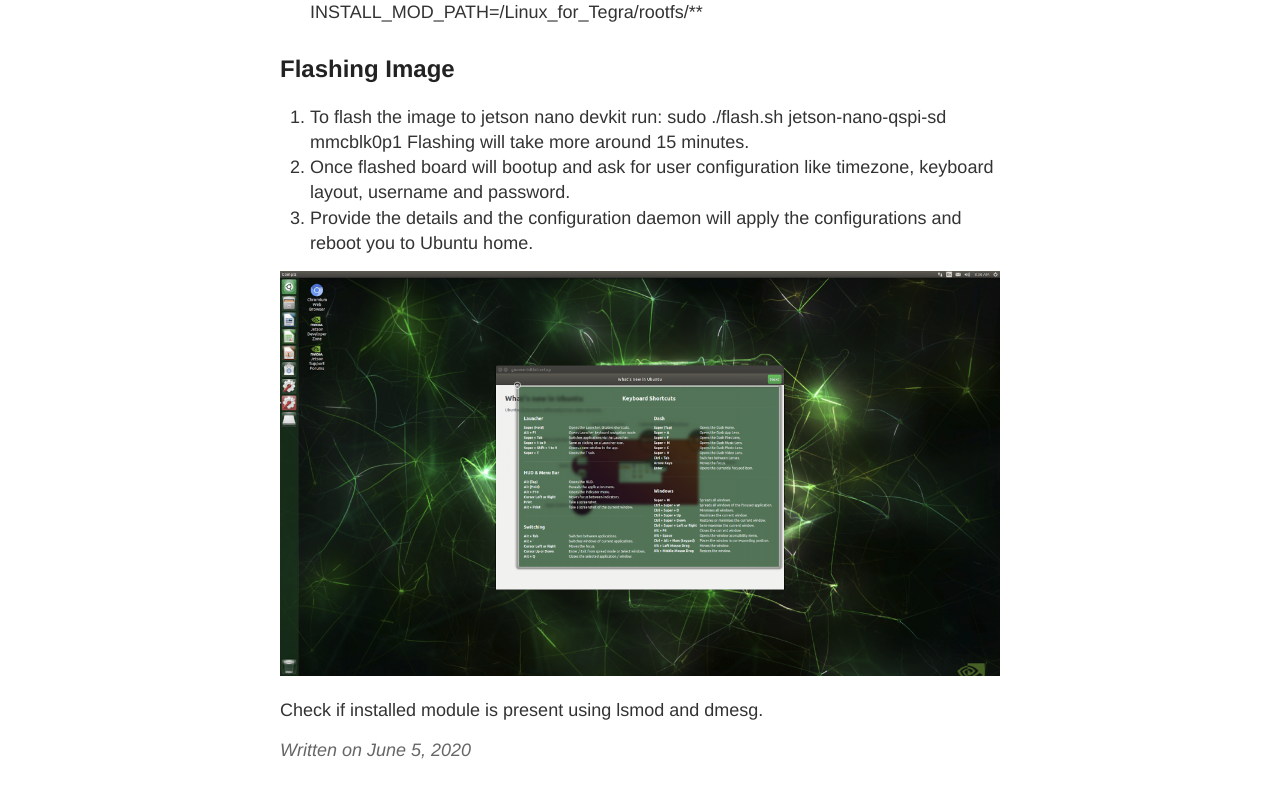
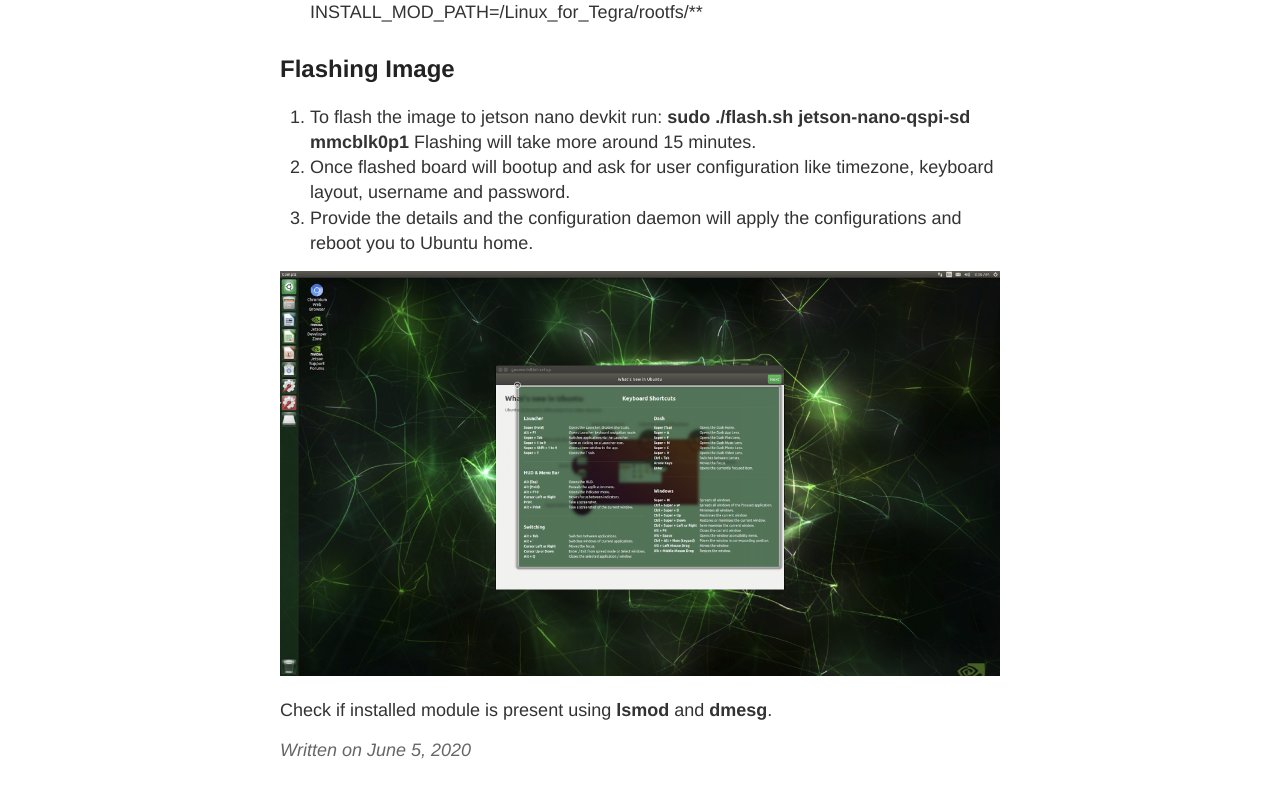
Before and after one commit to gilson27/gilson27.github.io, a Jekyll site: the page built from _posts/2020-6-5-Custom-Kernel-Module-Nvidia-Jetson-Nano.md, in a window 1280 px wide and 1400 px high, scrolled down 1859 px. Shown: the part 497-1306 px from the top of the window. Built offline with Jekyll 4.4.1, drawn with Linux system fonts in a browser that asks for light colours.

Commit message:
Styling - More emphasis and strong fonts.

```diff
--- a/_posts/2020-6-5-Custom-Kernel-Module-Nvidia-Jetson-Nano.md
+++ b/_posts/2020-6-5-Custom-Kernel-Module-Nvidia-Jetson-Nano.md
@@ -44,11 +44,11 @@
 
 ## Flashing Image
 
-1. To flash the image to jetson nano devkit run: sudo ./flash.sh jetson-nano-qspi-sd mmcblk0p1
+1. To flash the image to jetson nano devkit run: **sudo ./flash.sh jetson-nano-qspi-sd mmcblk0p1**
 Flashing will take more around 15 minutes.
 2. Once flashed board will bootup and ask for user configuration like timezone, keyboard layout, username and password.
 3. Provide the details and the configuration daemon will apply the configurations and reboot you to Ubuntu home.
 
 ![NVIDIA_Jetson_Nano_Ubuntu_Home_Screen]({{ site.baseurl }}/images/Jetson_Nano-Getting_Started-Setup_Welcome_Screen.png)
 
-Check if installed module is present using lsmod and dmesg.
+Check if installed module is present using **lsmod** and **dmesg**.
```
